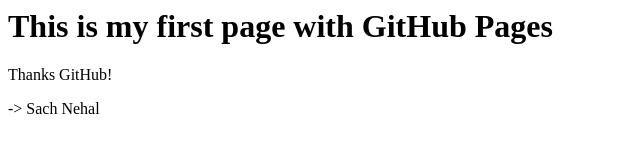
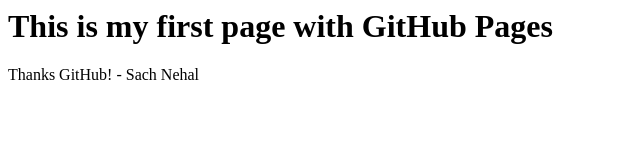
Before and after one commit to sachnehal/MITASSIGN3.2, a plain HTML site: page index.html in a window 1280 px wide. Shown: the whole page, without its empty margins (0-640 px from the left). Drawn offline with Linux system fonts and the light colour scheme.

Commit message:
Update index.html

```diff
--- a/index.html
+++ b/index.html
@@ -1,3 +1,3 @@
 <html>
-<h1> This is my first page with GitHub Pages </h1> <p>Thanks GitHub!</p> <p>-> Sach Nehal</p>
+<h1> This is my first page with GitHub Pages </h1> <p>Thanks GitHub! - Sach Nehal </p>
 </html>
```
